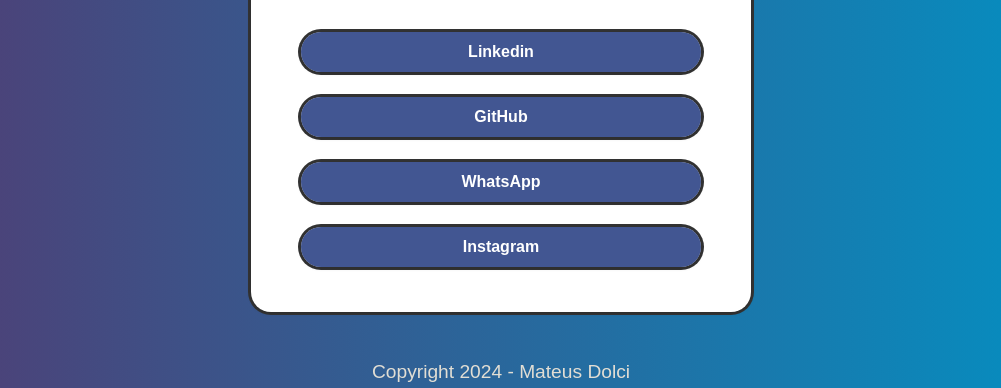
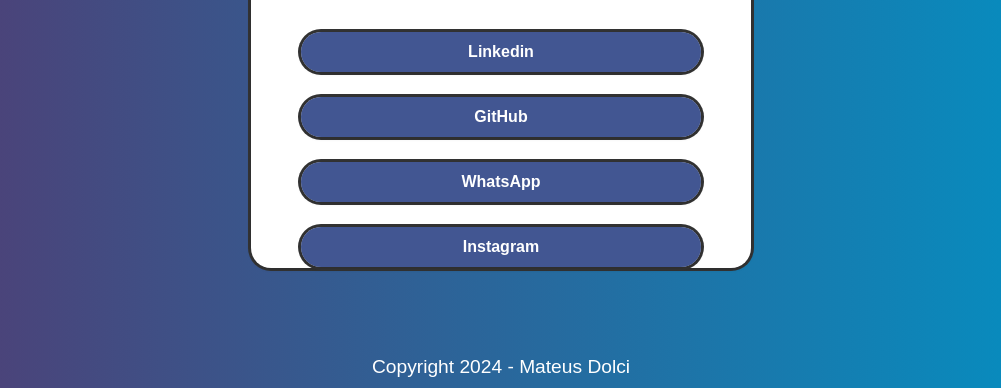
Before and after one commit to DolciX/profile-links, a plain HTML site: page index.html in a window 1280 px wide. Shown: the part 412-800 px from the top of the page, without its empty margins (139-1140 px from the left). Drawn offline with Linux system fonts and the light colour scheme.

Commit message:
Update style.css

```diff
--- a/style.css
+++ b/style.css
@@ -9,11 +9,12 @@
 
 body{
     display: flex;
+    flex-direction: column;
     align-items: center;
     justify-content: center;
     height: 100vh;
     background: linear-gradient(to left, #0094C6, #533A71);
-    background-size:;
+
 
 }
 
@@ -48,6 +49,7 @@ section{
     padding: 45px;
     background-color: #fff;
     width: 500px;
+    height: 70vh;
     border-radius: 20px;
     display: flex;
     align-items: center;
@@ -70,7 +72,8 @@ main{
 }
 
 img{
-    height: 40%;
+
+
     width: 40%;
 
 
@@ -90,13 +93,22 @@ header h2{
 }
 
 footer{
-    position: absolute;
-    bottom: 5px;
     color: rgb(226, 222, 212);
     font-size: 1rem;
+    position: fixed;
+    bottom: 0;
+    left: 0;
+    width: 100%;
+    color: white;
+    text-align: center;
+    padding: 10px 0;
 }
 
+body footer{
+    display: flex;
+    justify-content: center;
 
+}
 
 
 @media (min-width: 320px) and (max-width: 550px){
```
